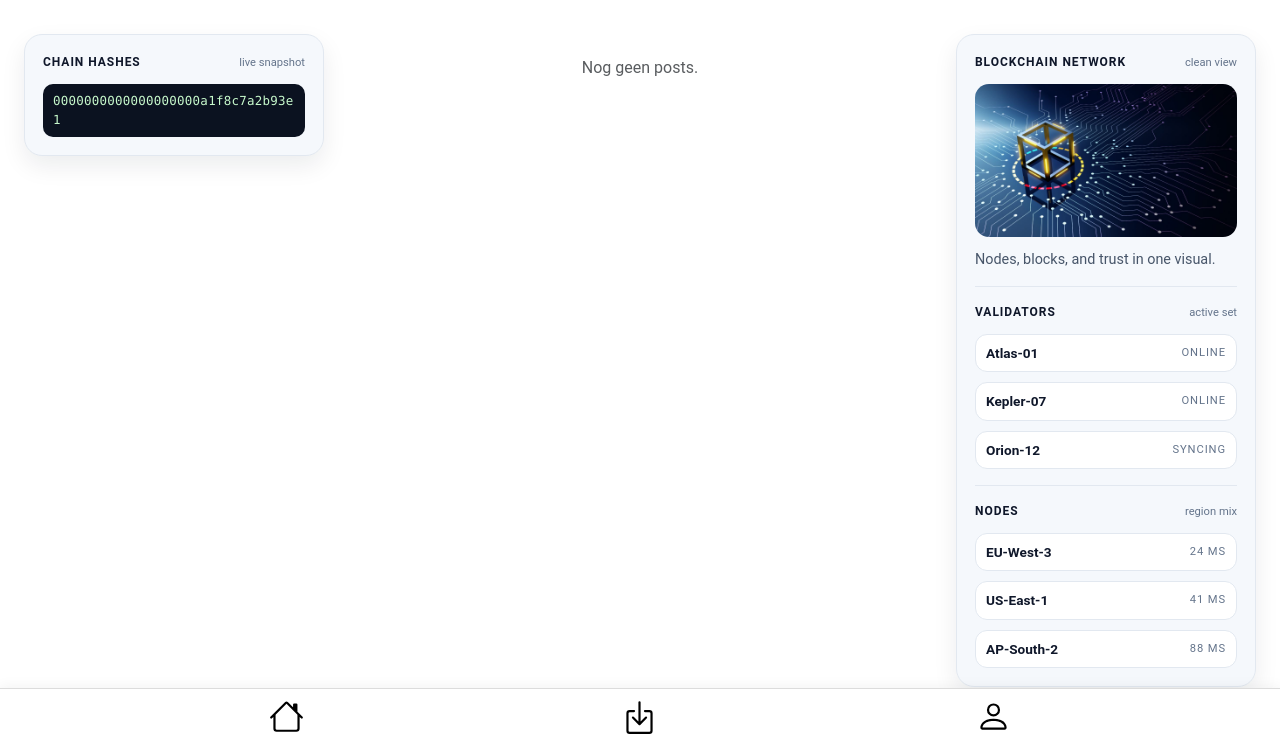
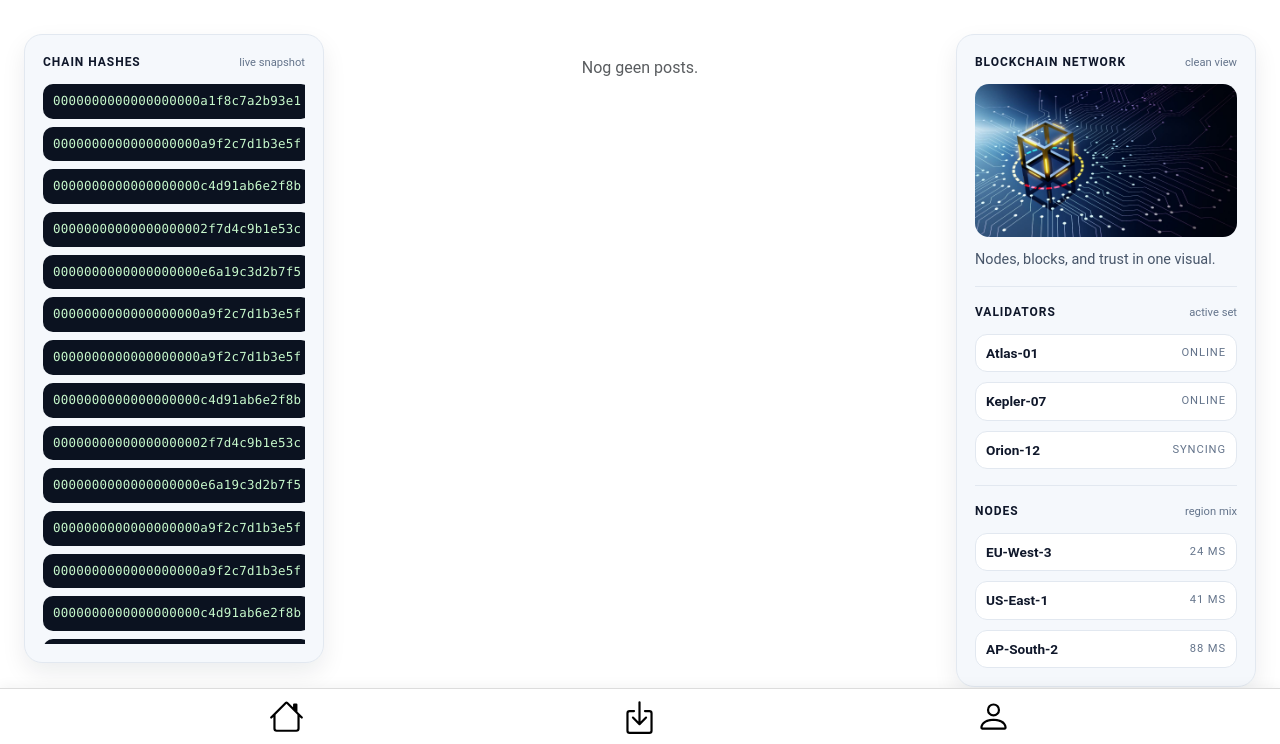
Before and after one commit to hylkest/Webtechnologie, a Flask app: page /feed in a window 1280 px wide. Shown: the part 56-800 px from the top of the page. Run offline with Flask 3, Linux system fonts and the light colour scheme; the visitor is signed in with stand-in values (Sample User, id 1); data that the repository does not hold is empty.

Commit message:
small fix

```diff
--- a/static/css/base.css
+++ b/static/css/base.css
@@ -155,6 +155,11 @@
     gap: 8px;
     max-height: 70vh;
     overflow: auto;
+}
+
+.hash-list li {
+    display: grid;
+    gap: 8px;
 }
 
 @media (min-width: 992px) {
--- a/templates/feed/feed.html
+++ b/templates/feed/feed.html
@@ -19,7 +19,23 @@
 
         <ul class="hash-list">
           <!-- Statische lijst van hashes (placeholder voor blockchain feed) -->
-          <li><code>0000000000000000000a1f8c7a2b93e1</code></li>
+          <li>
+                <code>0000000000000000000a1f8c7a2b93e1</code>
+                <code>0000000000000000000a9f2c7d1b3e5f</code>
+                <code>0000000000000000000c4d91ab6e2f8b</code>
+                <code>00000000000000000002f7d4c9b1e53c</code>
+                <code>0000000000000000000e6a19c3d2b7f5</code>
+                <code>0000000000000000000a9f2c7d1b3e5f</code>
+                <code>0000000000000000000a9f2c7d1b3e5f</code>
+                <code>0000000000000000000c4d91ab6e2f8b</code>
+                <code>00000000000000000002f7d4c9b1e53c</code>
+                <code>0000000000000000000e6a19c3d2b7f5</code>
+                <code>0000000000000000000a9f2c7d1b3e5f</code>
+                <code>0000000000000000000a9f2c7d1b3e5f</code>
+                <code>0000000000000000000c4d91ab6e2f8b</code>
+                <code>00000000000000000002f7d4c9b1e53c</code>
+                <code>0000000000000000000e6a19c3d2b7f5</code>
+          </li>
           <!-- … herhaald -->
         </ul>
       </div>
```
